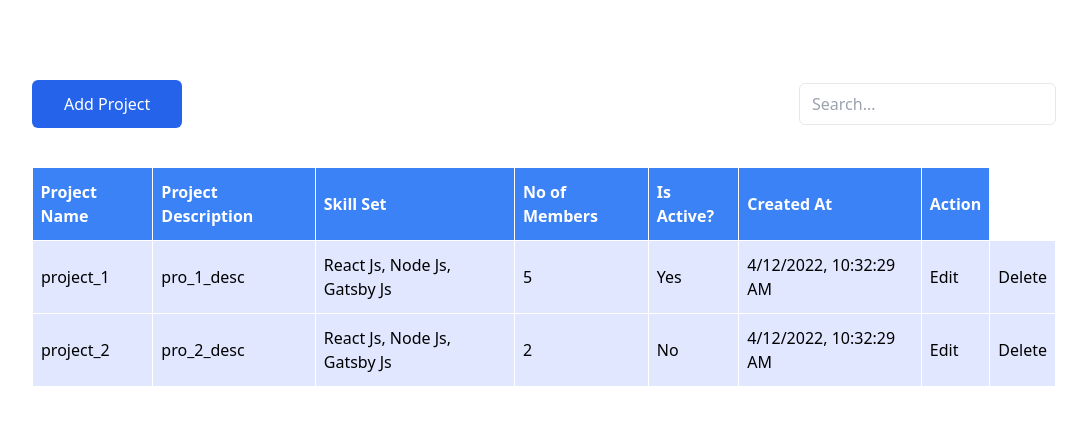
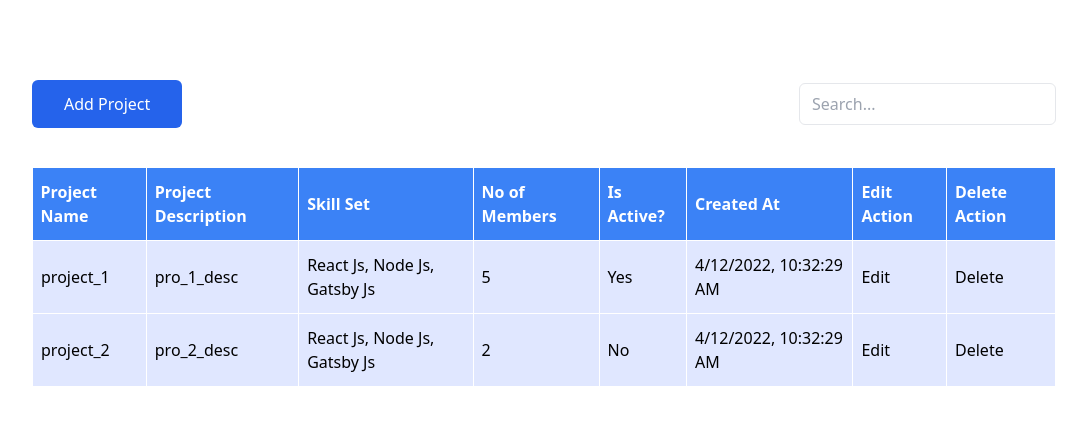
Before and after one commit to professionalchandru/TE-Assignment, a React (Create React App) app: page / in a window 1280 px wide. Shown: the top 424 px of the page, without its empty margins (96-1183 px from the left). Built offline with nearby package versions, Linux system fonts and the light colour scheme.

Commit message:
styles changed

```diff
--- a/src/App.jsx
+++ b/src/App.jsx
@@ -84,7 +84,7 @@ const App = () => {
       {/* Top section */}
       <div className='w-4/5 mt-20 mx-auto flex items-center justify-between'>
         <button onClick={() => setShowAddProject(!showAddProject)}
-          className=" px-8 py-3 bg-blue-600 text-white font-medium text-base rounded-md"
+          className={` px-8 py-3 bg-blue-600 disabled:bg-blue-300 text-white font-medium text-base rounded-md`}
           disabled={isEdit}
         >
           Add Project
@@ -128,7 +128,11 @@ const App = () => {
               </th>
 
               <th className='px-2 py-3 border-r border-white'>
-                Action
+                Edit Action
+              </th>
+
+              <th className='px-2 py-3 border-r border-white'>
+                Delete Action
               </th>
             </tr>
           </thead>
--- a/src/components/AddProject.jsx
+++ b/src/components/AddProject.jsx
@@ -23,7 +23,6 @@ const AddProject = ({setDataArray, dataArray, setShowAddProject, setError, setEd
         setDesc(editData.description)
         setMember(editData.members)
         setIsActive(editData.isActive)
-
     }, [isEdit])
 
     const handleSubmit = (e) => {
```
